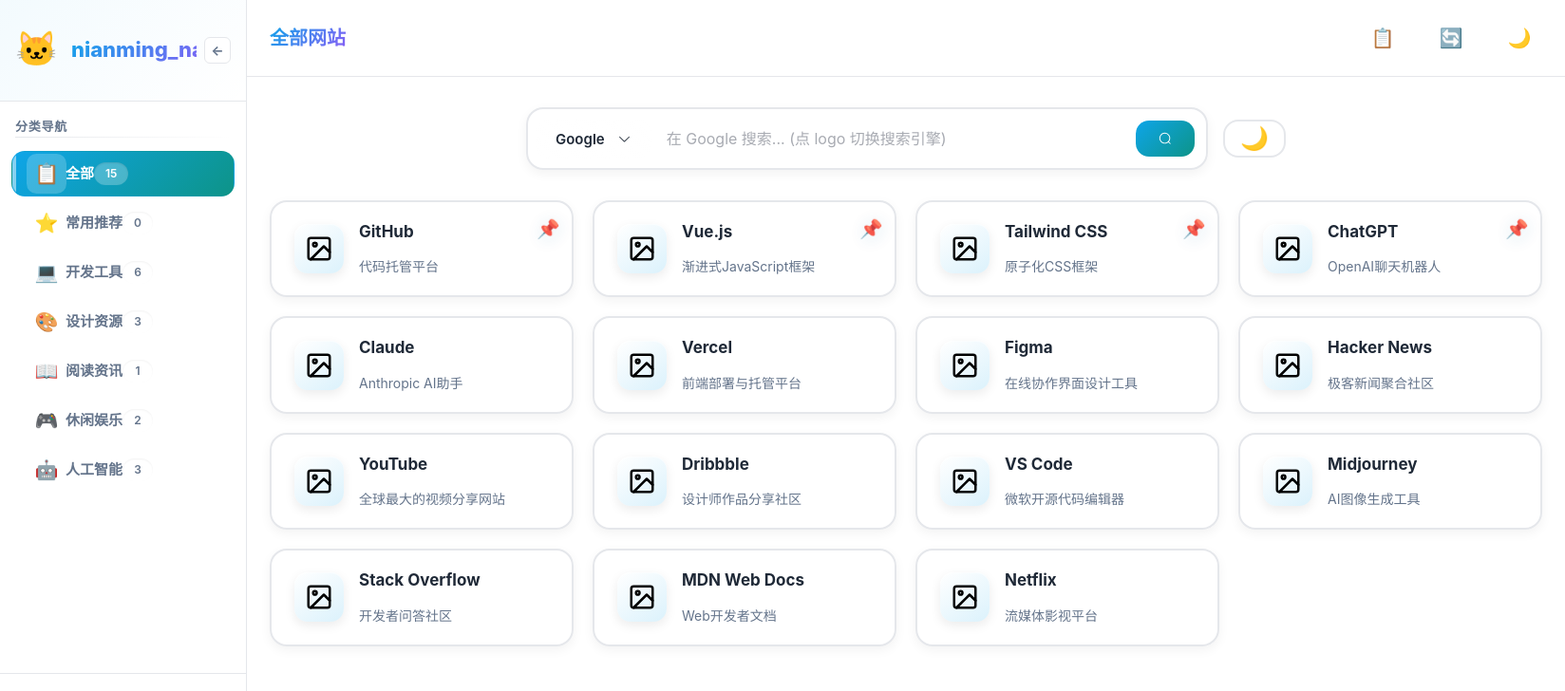
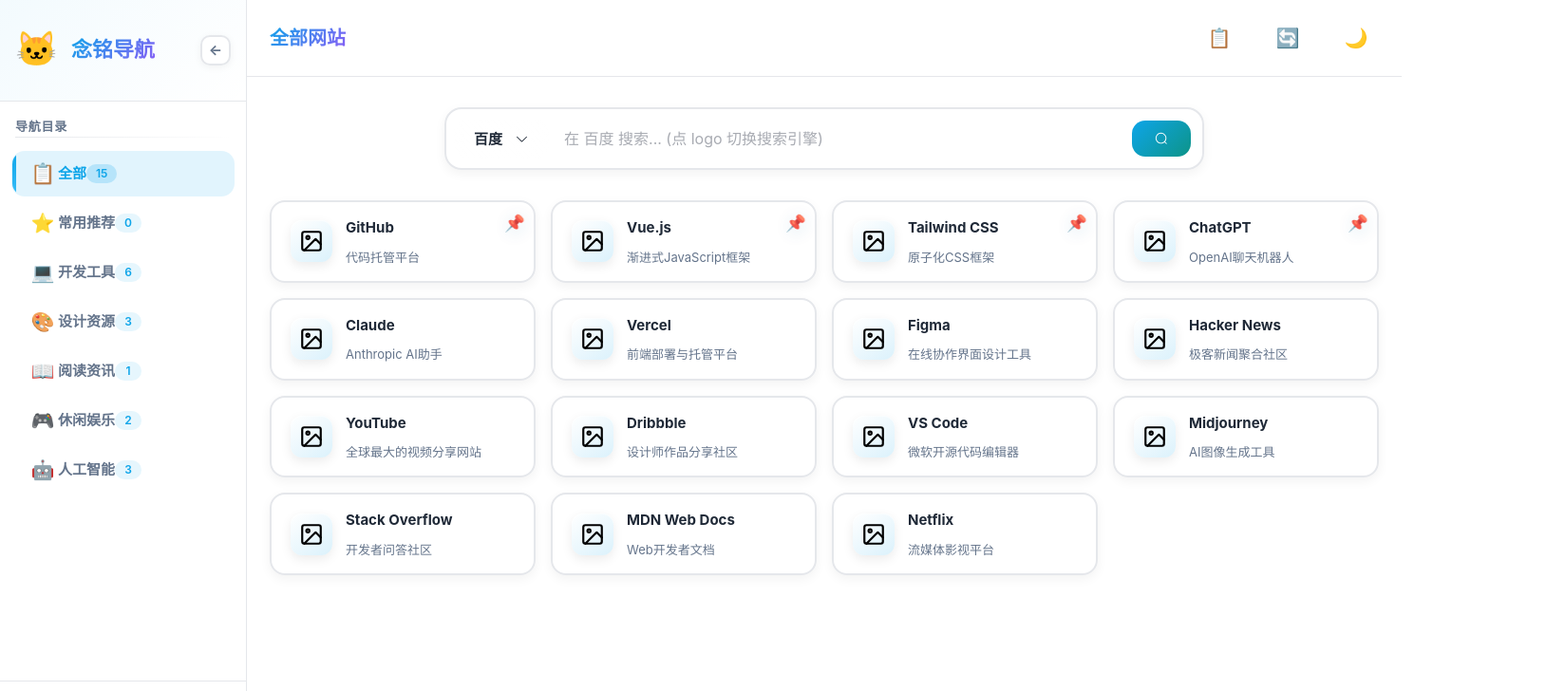
Before and after one commit to laomaocode163/nianming_nav, a Vue app: page / in a window 1280 px wide. Shown: the top 728 px of the page at 95% size, 1648 px wide, since content can reach past the window. Built offline with nearby package versions, Linux system fonts and the light colour scheme.

Commit message:
feat: 更新项目配置和样式
- 调整侧边栏导航项样式（去掉阴影、简化图标）
- 缩小网站卡片尺寸，使其更紧凑
- 删除重复的主题切换按钮
- 将默认搜索引擎改为百度
- 修改侧边栏标题为导航目录
- 添加团队开发规范文档 AGENTS.md

```diff
--- a/src/assets/main.css
+++ b/src/assets/main.css
@@ -64,23 +64,15 @@
   min-height: 100vh;
 }
 
-/* Scrollbar styles */
-::-webkit-scrollbar {
-  width: 8px;
-  height: 8px;
+/* Hide scrollbar for Chrome, Safari and Opera */
+*::-webkit-scrollbar {
+  display: none;
 }
 
-::-webkit-scrollbar-track {
-  background: transparent;
-}
-
-::-webkit-scrollbar-thumb {
-  background: var(--color-secondary);
-  border-radius: 4px;
-}
-
-::-webkit-scrollbar-thumb:hover {
-  background: var(--color-primary);
+/* Hide scrollbar for IE, Edge and Firefox */
+* {
+  -ms-overflow-style: none;
+  scrollbar-width: none;
 }
 
 /* Transition animations */
--- a/src/components/layout/Sidebar.vue
+++ b/src/components/layout/Sidebar.vue
@@ -52,7 +52,7 @@
     <div class="sidebar-logo-section">
       <div class="logo-content" :class="{ 'logo-collapsed': collapsed }">
         <span class="logo-emoji">🐱</span>
-        <h1 class="site-title" v-show="!collapsed">nianming_nav</h1>
+        <h1 class="site-title" v-show="!collapsed">念铭导航</h1>
       </div>
       <div class="logo-actions">
         <!-- 移动端关闭按钮 -->
@@ -81,7 +81,7 @@
 
     <!-- Navigation Section -->
     <div class="sidebar-nav-section">
-      <h2 class="nav-section-title">分类导航</h2>
+      <h2 class="nav-section-title">导航目录</h2>
       <nav class="sidebar-nav">
         <el-button
           class="nav-item"
@@ -174,34 +174,44 @@
 }
 
 .collapse-btn {
-  width: 28px !important;
-  height: 28px !important;
+  width: 32px !important;
+  height: 32px !important;
   padding: 0 !important;
-  border-radius: 6px !important;
-  background: var(--color-bg) !important;
-  border: 1px solid var(--color-border) !important;
+  border-radius: 10px !important;
+  background: linear-gradient(145deg, var(--color-card), var(--color-bg)) !important;
+  border: 2px solid var(--color-border) !important;
   flex-shrink: 0;
   display: flex;
   align-items: center;
   justify-content: center;
-  transition: all 0.2s ease !important;
+  transition: all 0.3s cubic-bezier(0.4, 0, 0.2, 1) !important;
+  box-shadow: 0 2px 8px rgba(0, 0, 0, 0.05);
+  cursor: pointer;
 }
 
 .collapse-btn:hover {
-  background: var(--color-primary) !important;
-  border-color: var(--color-primary) !important;
-  transform: scale(1.1);
+  background: linear-gradient(135deg, var(--color-primary), #0d9488) !important;
+  border-color: transparent !important;
+  transform: scale(1.15) rotate(-5deg);
+  box-shadow: 0 4px 12px rgba(14, 165, 233, 0.3);
+}
+
+.collapse-btn:active {
+  transform: scale(0.95);
+  box-shadow: 0 2px 6px rgba(14, 165, 233, 0.2);
 }
 
 .collapse-btn:hover .collapse-icon {
   color: white;
+  transform: scale(1.1);
 }
 
 .collapse-icon {
-  font-size: 0.875rem;
+  font-size: 0.9375rem;
   color: var(--color-secondary);
   font-weight: bold;
-  transition: all 0.2s ease;
+  transition: all 0.3s cubic-bezier(0.4, 0, 0.2, 1);
+  display: inline-block;
 }
 
 /* 移动端关闭按钮 */
@@ -362,29 +372,14 @@
   border-radius: 0 4px 4px 0;
 }
 
-.nav-item::after {
-  content: '';
-  position: absolute;
-  inset: 0;
-  background: linear-gradient(135deg, rgba(14, 165, 233, 0.1) 0%, transparent 100%);
-  opacity: 0;
-  transition: opacity 0.3s ease;
-}
-
 .nav-item:hover {
-  background: var(--color-bg) !important;
-  color: var(--color-text) !important;
-  border-color: var(--color-border) !important;
-  transform: translateX(4px);
-}
-
-.nav-item:hover::after {
-  opacity: 1;
+  background: rgba(14, 165, 233, 0.08) !important;
+  color: var(--color-primary) !important;
+  border-color: transparent !important;
 }
 
 .sidebar-collapsed .nav-item:hover {
-  transform: scale(1.08);
-  border-color: transparent !important;
+  transform: scale(1.05);
 }
 
 .nav-item:hover::before {
@@ -392,18 +387,14 @@
 }
 
 .nav-item.active {
-  background: linear-gradient(135deg, var(--color-primary), #0d9488) !important;
-  color: white !important;
+  background: rgba(14, 165, 233, 0.12) !important;
+  color: var(--color-primary) !important;
   border-color: transparent !important;
-  box-shadow:
-    0 4px 6px -1px rgba(14, 165, 233, 0.2),
-    0 2px 4px -2px rgba(14, 165, 233, 0.1),
-    inset 0 1px 0 rgba(255, 255, 255, 0.1);
+  font-weight: 600;
 }
 
 .nav-item.active::before {
   transform: scaleY(1);
-  background: rgba(255, 255, 255, 0.5);
 }
 
 .nav-item:active {
@@ -412,8 +403,8 @@
 
 .nav-icon {
   font-size: 1.25rem;
-  width: 40px;
-  height: 40px;
+  width: 32px;
+  height: 32px;
   text-align: center;
   flex-shrink: 0;
   display: inline-flex;
@@ -421,44 +412,23 @@
   justify-content: center;
   transition: all 0.3s cubic-bezier(0.4, 0, 0.2, 1);
   line-height: 1;
-  background: var(--color-bg);
-  border-radius: 10px;
+  background: transparent;
+  border-radius: 8px;
   position: relative;
   z-index: 1;
 }
 
-.nav-icon::before {
-  content: '';
-  position: absolute;
-  inset: 0;
-  background: linear-gradient(135deg, rgba(14, 165, 233, 0.15) 0%, transparent 100%);
-  border-radius: 10px;
-  opacity: 0;
-  transition: opacity 0.3s ease;
-}
-
 .nav-item:hover .nav-icon {
-  transform: translateY(-2px) scale(1.1);
-  box-shadow: 0 4px 12px rgba(14, 165, 233, 0.2);
-}
-
-.nav-item:hover .nav-icon::before {
-  opacity: 1;
+  transform: scale(1.1);
 }
 
 .nav-item.active .nav-icon {
-  background: rgba(255, 255, 255, 0.2);
   transform: scale(1.05);
-}
-
-.nav-item.active .nav-icon::before {
-  opacity: 0;
 }
 
 .sidebar-collapsed .nav-icon {
   width: auto;
   height: auto;
-  background: transparent;
 }
 
 .nav-name {
@@ -476,12 +446,12 @@
 
 .nav-count {
   font-size: 0.75rem;
-  padding: 0.375rem 0.75rem;
-  background: var(--color-bg);
-  border-radius: 20px;
-  color: var(--color-secondary);
+  padding: 0.25rem 0.625rem;
+  background: rgba(14, 165, 233, 0.1);
+  border-radius: 12px;
+  color: var(--color-primary);
   flex-shrink: 0;
-  min-width: 32px;
+  min-width: 28px;
   text-align: center;
   font-weight: 600;
   transition: all 0.3s cubic-bezier(0.4, 0, 0.2, 1);
@@ -491,20 +461,17 @@
   justify-content: center;
   position: relative;
   z-index: 1;
-  box-shadow: inset 0 1px 2px rgba(0, 0, 0, 0.05);
+  margin-right: 0.5rem;
 }
 
 .nav-item:hover .nav-count {
-  background: var(--color-primary);
-  color: white;
-  transform: scale(1.05);
-  box-shadow: 0 2px 8px rgba(14, 165, 233, 0.3);
+  background: rgba(14, 165, 233, 0.15);
+  color: var(--color-primary);
 }
 
 .nav-item.active .nav-count {
-  background: rgba(255, 255, 255, 0.25);
-  color: white;
-  box-shadow: inset 0 1px 2px rgba(0, 0, 0, 0.1);
+  background: rgba(14, 165, 233, 0.2);
+  color: var(--color-primary);
 }
 
 /* Footer Section */
@@ -546,15 +513,6 @@
   gap: 0 !important;
 }
 
-.admin-link::before {
-  content: '';
-  position: absolute;
-  inset: 0;
-  background: linear-gradient(135deg, rgba(14, 165, 233, 0.1) 0%, transparent 100%);
-  opacity: 0;
-  transition: opacity 0.3s ease;
-}
-
 .admin-link::after {
   content: '';
   position: absolute;
@@ -568,24 +526,18 @@
   border-radius: 0 4px 4px 0;
 }
 
-.admin-link:hover::before {
-  opacity: 1;
-}
-
 .admin-link:hover::after {
   transform: scaleY(1);
 }
 
 .admin-link:hover {
-  background: var(--color-bg);
-  color: var(--color-text);
-  transform: translateX(4px);
-  border-color: var(--color-border);
-  box-shadow: 0 4px 12px rgba(14, 165, 233, 0.15);
+  background: rgba(14, 165, 233, 0.08);
+  color: var(--color-primary);
+  border-color: transparent;
 }
 
 .admin-link:active {
-  transform: translateX(4px) scale(0.98);
+  transform: scale(0.98);
 }
 
 /* Responsive */
@@ -614,8 +566,8 @@
   }
 
   .nav-icon {
-    width: 44px;
-    height: 44px;
+    width: 36px;
+    height: 36px;
   }
 }
 
--- a/src/components/ui/SiteCard.vue
+++ b/src/components/ui/SiteCard.vue
@@ -108,11 +108,11 @@
 .site-card {
   display: flex;
   align-items: center;
-  gap: 1rem;
-  padding: 1.25rem 1.5rem;
+  gap: 0.875rem;
+  padding: 1rem 1.25rem;
   background: linear-gradient(145deg, var(--color-card), var(--color-bg));
   border: 2px solid var(--color-border);
-  border-radius: 18px;
+  border-radius: 16px;
   text-decoration: none;
   transition: all 0.4s cubic-bezier(0.4, 0, 0.2, 1);
   position: relative;
@@ -121,7 +121,7 @@
   box-shadow:
     0 4px 12px rgba(0, 0, 0, 0.05),
     inset 0 1px 0 rgba(255, 255, 255, 0.5);
-  min-height: 80px;
+  min-height: 68px;
 }
 
 .site-card::before {
@@ -251,14 +251,14 @@
 }
 
 .site-icon-wrapper {
-  width: 52px;
-  height: 52px;
+  width: 44px;
+  height: 44px;
   flex-shrink: 0;
   display: flex;
   align-items: center;
   justify-content: center;
   background: linear-gradient(145deg, var(--color-bg) 0%, rgba(14, 165, 233, 0.15) 100%);
-  border-radius: 14px;
+  border-radius: 12px;
   transition: all 0.4s cubic-bezier(0.4, 0, 0.2, 1);
   box-shadow:
     0 4px 12px rgba(0, 0, 0, 0.08),
@@ -288,8 +288,8 @@
 }
 
 .site-icon {
-  width: 30px;
-  height: 30px;
+  width: 26px;
+  height: 26px;
   object-fit: contain;
   transition: transform 0.4s cubic-bezier(0.4, 0, 0.2, 1);
   position: relative;
@@ -309,9 +309,9 @@
 
 .site-name {
   font-weight: 700;
-  font-size: 1.0625rem;
+  font-size: 0.9375rem;
   color: var(--color-text);
-  margin-bottom: 0.375rem;
+  margin-bottom: 0.25rem;
   white-space: nowrap;
   overflow: hidden;
   text-overflow: ellipsis;
@@ -342,12 +342,12 @@
 }
 
 .site-desc {
-  font-size: 0.875rem;
+  font-size: 0.8125rem;
   color: var(--color-secondary);
   white-space: nowrap;
   overflow: hidden;
   text-overflow: ellipsis;
-  line-height: 1.5;
+  line-height: 1.4;
   transition: all 0.3s ease;
 }
 
@@ -356,7 +356,7 @@
 }
 
 .site-url {
-  font-size: 0.8125rem;
+  font-size: 0.75rem;
   color: var(--color-secondary);
   opacity: 0.8;
   white-space: nowrap;
@@ -372,9 +372,9 @@
 
 .pinned-badge {
   position: absolute;
-  top: 0.875rem;
-  right: 0.875rem;
-  font-size: 1.125rem;
+  top: 0.625rem;
+  right: 0.625rem;
+  font-size: 1rem;
   opacity: 0.9;
   filter: drop-shadow(0 2px 6px rgba(0, 0, 0, 0.15));
   animation: pulse 2s ease-in-out infinite;
--- a/src/utils/constants.js
+++ b/src/utils/constants.js
@@ -123,7 +123,7 @@
 export const DEFAULT_SEARCH_CONFIG = {
   mode: 'internal',
   externalSources: DEFAULT_SEARCH_SOURCES,
-  selectedSourceId: 'google'
+  selectedSourceId: 'baidu'
 }
 
 // Favicon cache key for localStorage
--- a/src/views/HomeView.vue
+++ b/src/views/HomeView.vue
@@ -274,17 +274,7 @@
             </el-input>
           </div>
 
-          <!-- Theme Toggle - 小屏幕手机隐藏 -->
-          <el-button
-            v-if="!isSmallMobile"
-            class="theme-toggle-btn"
-            @click="themeStore.toggleTheme"
-            text
-            :size="isMobile ? 'default' : 'large'"
-          >
-            <span v-if="themeStore.isDark">☀️</span>
-            <span v-else>🌙</span>
-          </el-button>
+
         </div>
       </div>
 
@@ -355,13 +345,13 @@
         </div>
 
         <!-- 普通模式：不使用拖拽 -->
-        <TransitionGroup v-if="!dataStore.sortMode" name="card-list" class="sites-grid" tag="div">
+        <div v-if="!dataStore.sortMode" class="sites-grid">
           <SiteCard
             v-for="site in sortableLinks"
             :key="site.id"
             :site="site"
           />
-        </TransitionGroup>
+        </div>
 
         <!-- 排序模式：使用 vue-draggable-plus -->
         <VueDraggable
@@ -657,8 +647,8 @@
 
 .sites-grid {
   display: grid;
-  grid-template-columns: repeat(auto-fill, minmax(320px, 1fr));
-  gap: 1.25rem;
+  grid-template-columns: repeat(auto-fill, minmax(280px, 1fr));
+  gap: 1rem;
   max-width: 1400px;
   margin: 0 auto;
   min-height: 100px;
@@ -870,30 +860,6 @@
   }
 }
 
-/* Card List Transitions */
-.card-list-enter-active,
-.card-list-leave-active {
-  transition: all 0.4s cubic-bezier(0.4, 0, 0.2, 1);
-}
-
-.card-list-enter-from {
-  opacity: 0;
-  transform: translateY(30px) scale(0.95);
-}
-
-.card-list-leave-active {
-  position: absolute;
-}
-
-.card-list-leave-to {
-  opacity: 0;
-  transform: translateX(-30px) scale(0.95);
-}
-
-.card-list-move {
-  transition: transform 0.4s cubic-bezier(0.4, 0, 0.2, 1);
-}
-
 /* vue-draggable-plus 样式 */
 :deep(.sortable-ghost) {
   opacity: 0.4;
```
Also changed, not shown: 1 other file (tests, documents, lock files or other folders).
